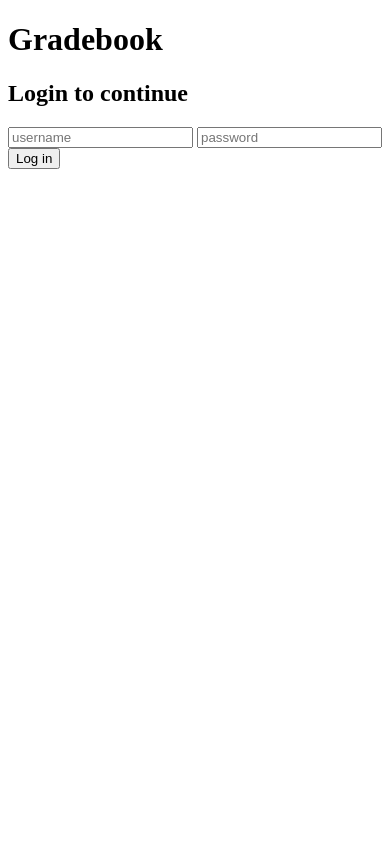
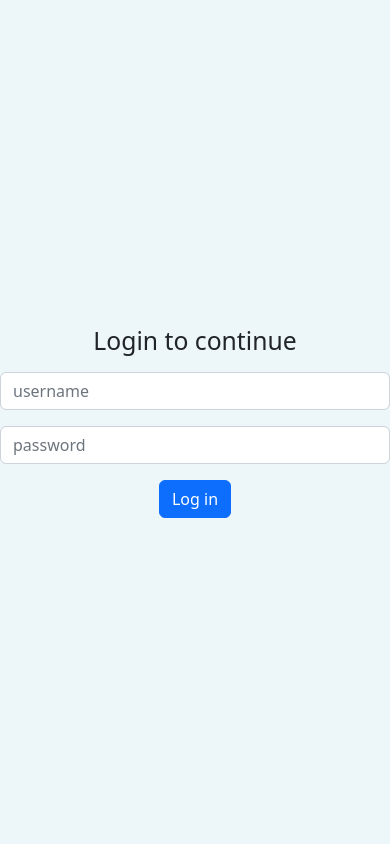
Before and after one commit to CU-Cybersecurity-Club/cyberclub-labs, a Flask app: page / in a window 390 px wide. Run offline with Flask 2, Linux system fonts and the light colour scheme.

Commit message:
Add styling to lab
The styling currently uses bootstrap from a CDN. We could change the
dockerfile to install bootstrap locally before running.

```diff
--- /dev/null
+++ b/sql/login_simple/app/static/style.css
@@ -0,0 +1,18 @@
+/* Color Palette */
+:root {
+    --dark: #006d77;
+    --bs-dark: #006d77; /* Override Bootstrap's dark color */
+    --bs-dark-rgb: 0,109,119; /* Override Bootstrap's dark color */
+    --light: #83c5be;
+    --dark-alternate: #e29578;
+    --light-alternate: #ffddd2;
+    --neutral: #edf6f9;
+}
+
+body {
+    background: var(--neutral);
+}
+
+.centered-form {
+    max-width: 500px;
+}
--- a/sql/login_simple/app/templates/base.html.j2
+++ b/sql/login_simple/app/templates/base.html.j2
@@ -1,6 +1,8 @@
 <!DOCTYPE html>
 <html lang="en">
 <head>
+    <link href="https://cdn.jsdelivr.net/npm/bootstrap@5.2.0-beta1/dist/css/bootstrap.min.css" rel="stylesheet" integrity="sha384-0evHe/X+R7YkIZDRvuzKMRqM+OrBnVFBL6DOitfPri4tjfHxaWutUpFmBp4vmVor" crossorigin="anonymous">
+    <link href="{{ url_for('static', filename='style.css') }}" rel="stylesheet">
     {% block head %}
     {% endblock %}
     <title>Gradebook</title>
--- a/sql/login_simple/app/templates/header.html.j2
+++ b/sql/login_simple/app/templates/header.html.j2
@@ -1,8 +1,20 @@
 {% if user is defined and user is not none %}
-    <a href="/">Grades</a>
-    <a href="/profile">Profile</a>
-    <div>{{user | escape}}</div>
-    <a href="/logout">
-        <button>Logout</button>
-    </a>
+<header class="py-3 mb-4 bg-dark text-white">
+    <div class="d-flex flex-wrap align-items-center justify-content-between mx-3">
+        <div>Welcome {{user | escape}}</div>
+        <div class="d-flex align-items-center">
+            <ul class="nav col-12 col-md-auto mb-2 justify-content-end mb-md-0 mx-3">
+                <li>
+                    <a href="/" class="nav-link px-2 text-white">Grades</a>
+                </li>
+                <li>
+                    <a href="/profile" class="nav-link px-2 text-white">Profile</a>
+                </li>
+            </ul>
+            <a href="/logout">
+                <button class="btn btn-outline-light me-2">Logout</button>
+            </a>
+        </div>
+    </div>
+</header>
 {% endif %}
--- a/sql/login_simple/app/templates/index.html.j2
+++ b/sql/login_simple/app/templates/index.html.j2
@@ -1,7 +1,6 @@
 {% extends "base.html.j2" %}
 
 {% block content %}
-    <h1>Gradebook</h1>
     {% if user is none %}
         {% include 'login.html.j2' %}
     {% else %}
--- a/sql/login_simple/app/templates/login.html.j2
+++ b/sql/login_simple/app/templates/login.html.j2
@@ -1,6 +1,10 @@
-<h2>Login to continue</h2>
-<form action="/login" method="POST">
-    <input type="text" id="username" name="username" placeholder="username">
-    <input type="password" id="password" name="password" placeholder="password">
-    <button type="submit">Log in</button>
-</form>
+<div class="d-flex centered-form text-center m-auto align-items-center vh-100">
+    <div class="d-flex flex-grow-1 flex-column">
+        <h2 class="mb-3">Login to continue</h2>
+        <form action="/login" method="POST">
+            <input class="form-control mb-3" type="text" id="username" name="username" placeholder="username">
+            <input class="form-control mb-3" type="password" id="password" name="password" placeholder="password">
+            <button type="submit" class="btn btn-primary">Log in</button>
+        </form>
+    </div>
+</div>
```
Also changed, not shown: sql/login_simple/app/templates/grades.html.j2 (+9 -3 lines), sql/login_simple/app/templates/profile.html.j2 (+10 -6 lines).
